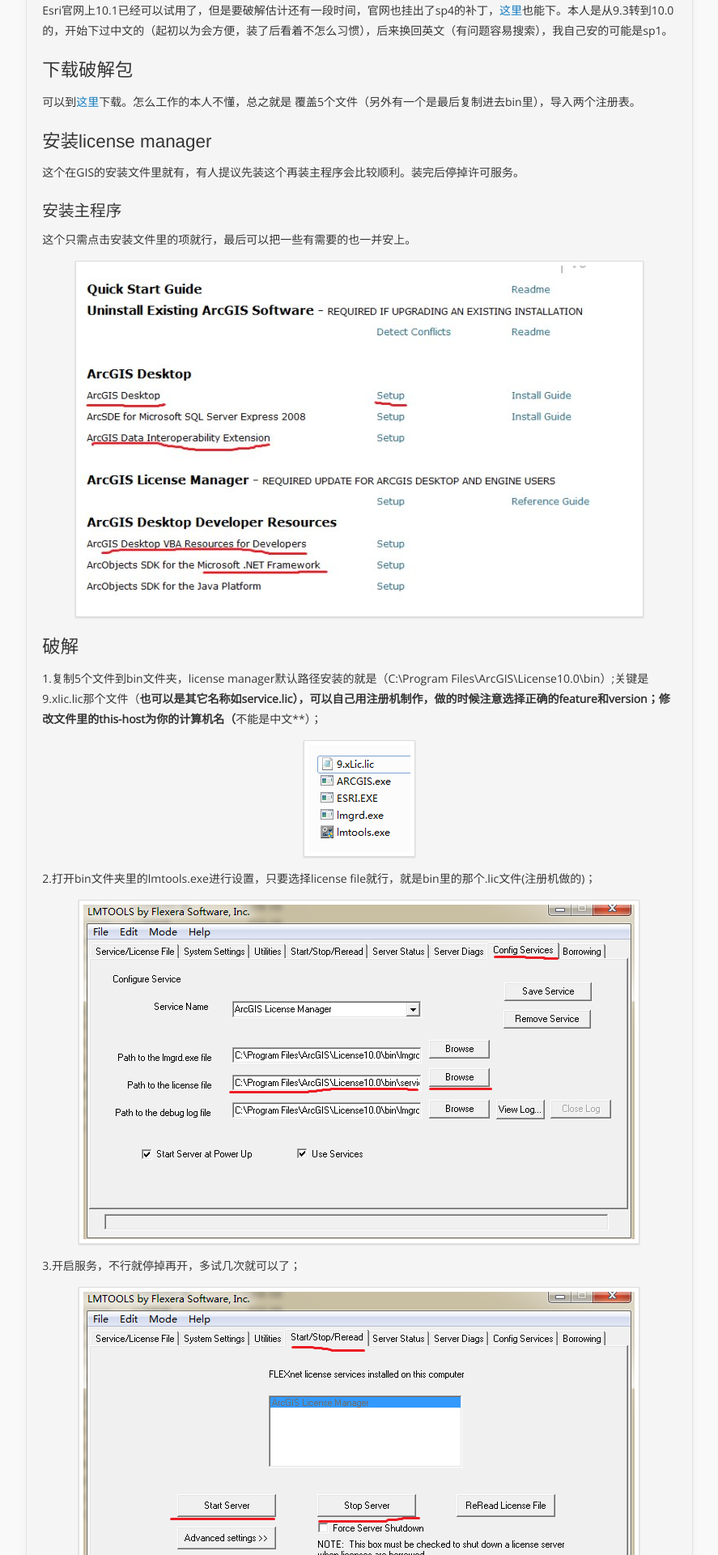
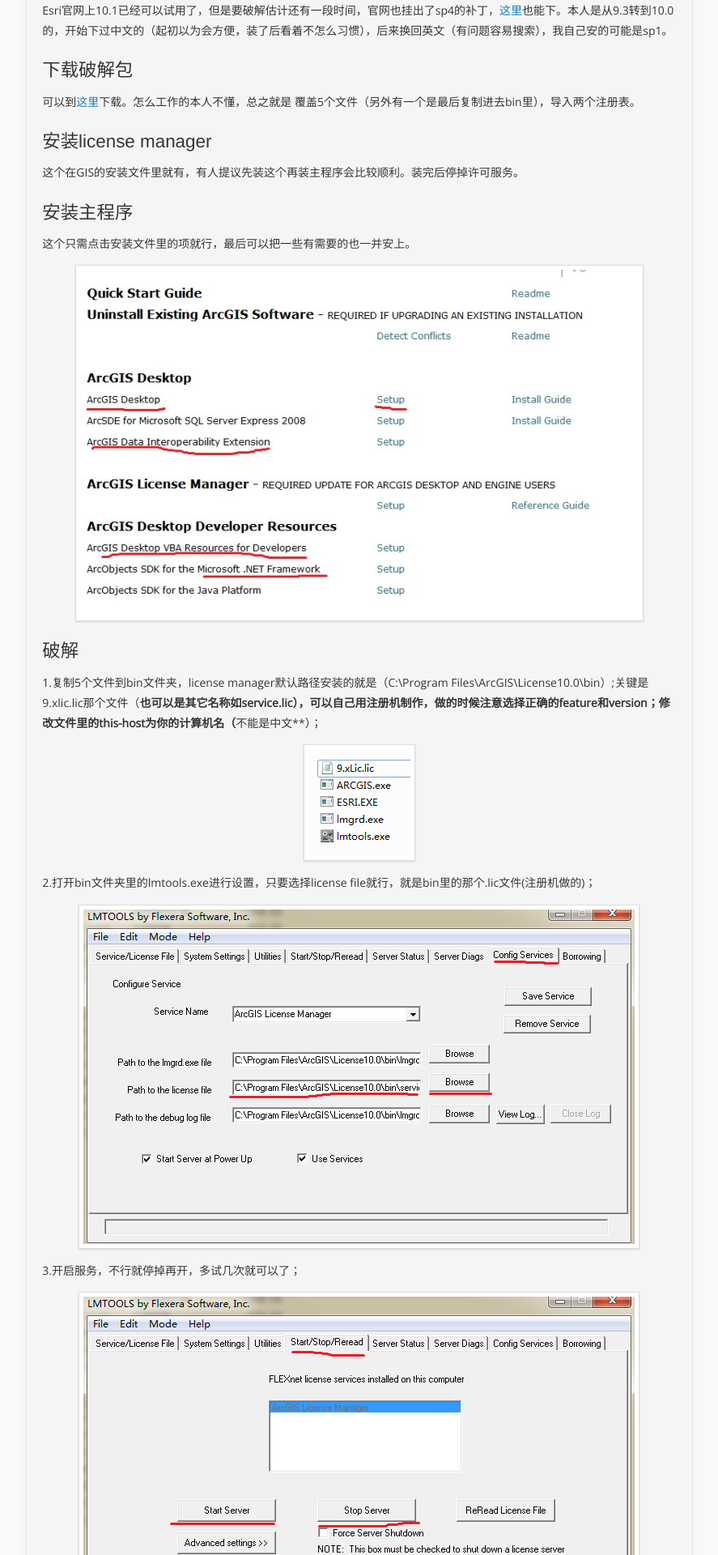
Before and after one commit to YuJiajie/YuJiajie.github.io, a Jekyll site: the page built from _posts/2013-11-18-arcgis-install.md, in a window 1280 px wide. Shown: the part 358-2278 px from the top of the page at 81% size, without its empty margins (196-1083 px from the left). Built offline with Jekyll 4.4.1, drawn with Linux system fonts in a browser that asks for light colours; nearby versions of some CDN libraries; Markdown is read by kramdown in place of the engine named in the settings; comment, search, counter and statistics services are not loaded.

```diff
--- a/_posts/2013-11-18-arcgis-install.md
+++ b/_posts/2013-11-18-arcgis-install.md
@@ -25,7 +25,7 @@ Esri官网上10.1已经可以试用了，但是要破解估计还有一段时间
 
 这个在GIS的安装文件里就有，有人提议先装这个再装主程序会比较顺利。装完后停掉许可服务。
 
-### 安装主程序
+## 安装主程序
 
 这个只需点击安装文件里的项就行，最后可以把一些有需要的也一并安上。
 
```
